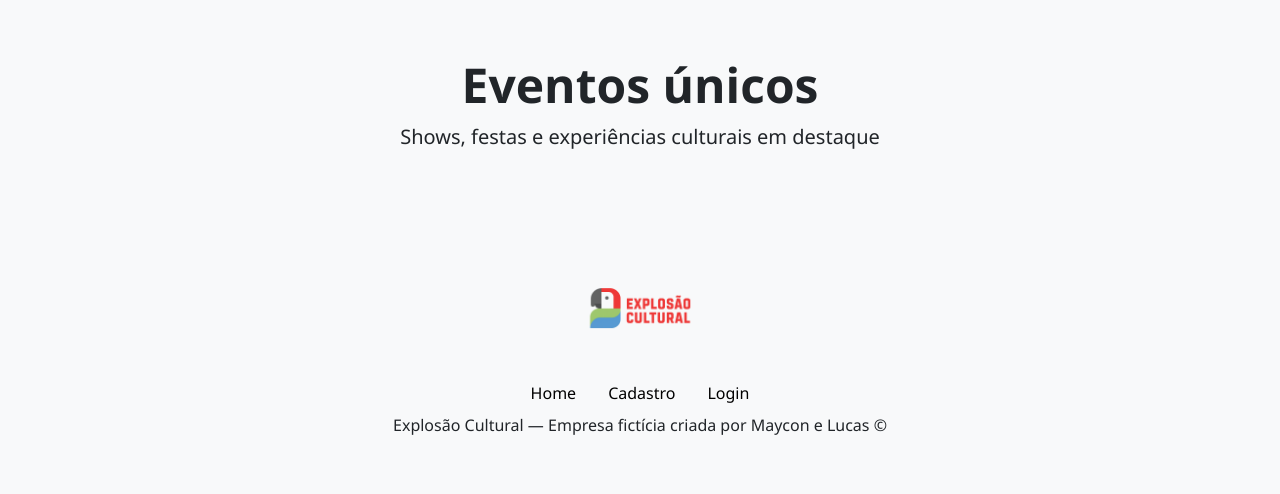
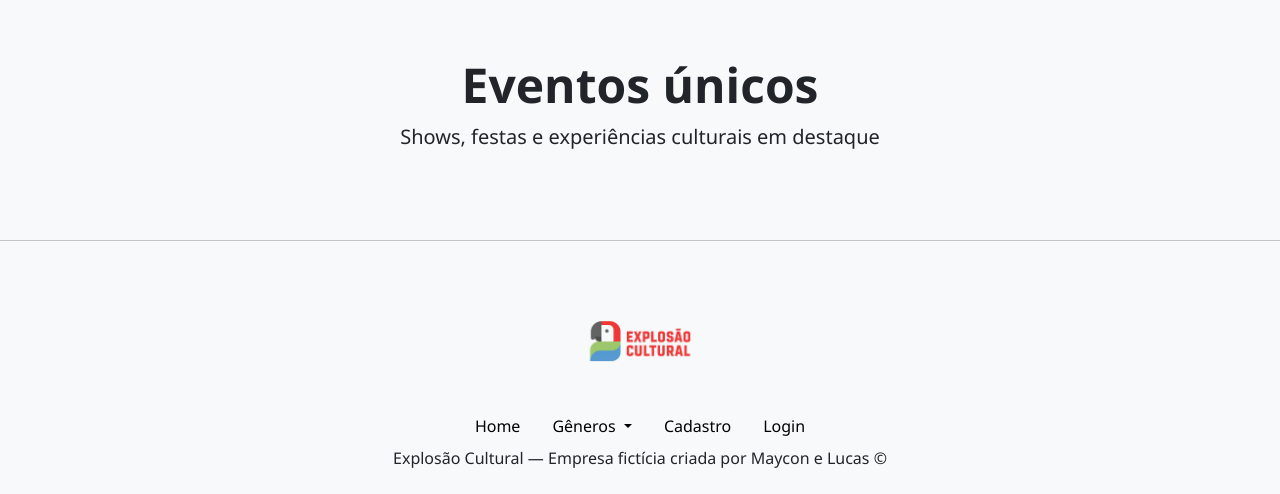
Before and after one commit to mayconr4/explosao-cultural-2, a PHP site: page / in a window 1280 px wide. Shown: the part 380-874 px from the top of the page. Before the commit the page ends 815 px from the top, so only its background shows below. Run offline with PHP 8.4, Linux system fonts and the light colour scheme; data that the repository does not hold is empty.

Commit message:
adiciona rodape

```diff
--- a/index.php
+++ b/index.php
@@ -144,16 +144,48 @@ $listaDeGeneros = $generoServico->listarTodos();
     </article>
   </main>
 
-  <footer class="bg-light py-4">
-    <div class="container text-center">
-      <a href="index.php"><img class="logotipo" src="images/logo2.png" alt="Logo do site"></a>
-      <ul class="nav justify-content-center">
-        <li class="nav-item"><a class="nav-link text-black" href="index.php">Home</a></li>
-        <li class="nav-item"><a class="nav-link text-black" href="cria-conta.php">Cadastro</a></li>
-        <li class="nav-item"><a class="nav-link text-black" href="login.php">Login</a></li>
+  <hr>
+  <footer class="bg-ligth py-4">
+    <div class="container d-flex justify-content-center align-items-center flex-column">
+      <h1 class="m-0">
+        <a href="index.php" class="text-light text-decoration-none">
+          <img class="logotipo" src="images/logo2.png" alt="Logo do site">
+        </a>
+      </h1>
+
+      <ul class="nav">
+        <li class="nav-item">
+          <a class="nav-link text-black" href="index.php">Home</a>
+        </li>
+
+       <li class="nav-item dropdown">
+                <a class="nav-link dropdown-toggle text-black" href="#" id="navbarDropdown" role="button" data-bs-toggle="dropdown" aria-expanded="false">
+                  Gêneros
+                </a>
+                <ul class="dropdown-menu" aria-labelledby="navbarDropdown">
+                  <?php foreach ($listaDeGeneros as $generos) { ?>
+                    <li>
+                      <a class="dropdown-item" href="eventosPorGeneros.php?id=<?= htmlspecialchars($generos['id']) ?>">
+                        <?= htmlspecialchars($generos['tipo']) ?>
+                      </a>
+                    </li>
+                  <?php } ?>
+                </ul>
+              </li>
+
+        <li class="nav-item">
+          <a class="nav-link text-black" href="cria-conta.php">Cadastro</a>
+        </li>
+
+        <li class="nav-item">
+          <a class="nav-link text-black" href="login.php">Login</a>
+        </li>
       </ul>
-      <p class="m-0">Explosão Cultural — Empresa fictícia criada por Maycon e Lucas &copy;</p>
     </div>
+
+    <p class="m-0 text-center">
+      Explosão Cultural — Empresa fictícia criada por Maycon e Lucas &copy;
+    </p>
   </footer>
 
   <script src="https://cdn.jsdelivr.net/npm/bootstrap@5.3.6/dist/js/bootstrap.bundle.min.js"></script>
```
